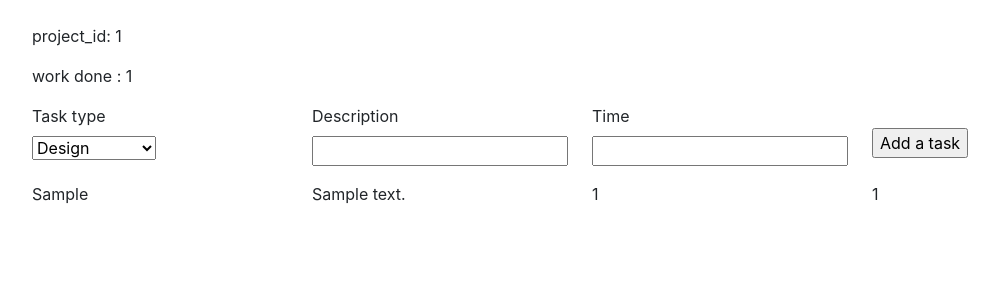
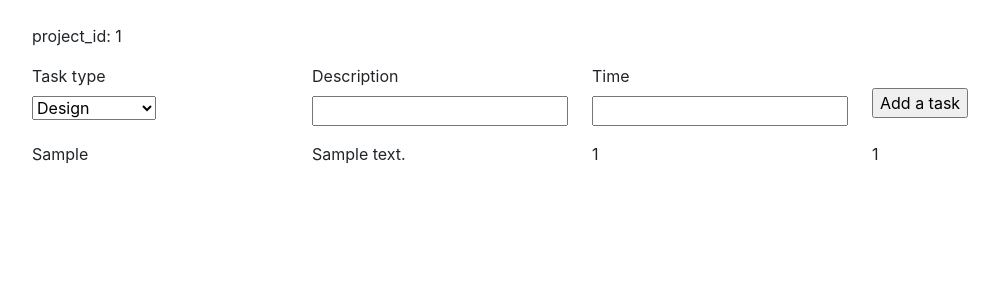
Before and after one commit to tjvalkonen/tyoaikaseuranta, a Flask app: page /tasks/1 in a window 1280 px wide. Shown: the part 56-356 px from the top of the page, without its empty margins (53-1052 px from the left). Run offline with Flask 2, Linux system fonts and the light colour scheme; a user stored in the database is signed in; tables that the repository leaves empty hold one stand-in row (values such as "Sample post"); some libraries are stand-ins or nearby versions.

Commit message:
Yhteenvetokyselyn muotoilua

```diff
--- a/application/templates/tasks/list.html
+++ b/application/templates/tasks/list.html
@@ -2,9 +2,6 @@
 
 {% block body %}
 <p>project_id: {{ project_id }}</p>
-  {% for w in workdone %}
-<p>work done : {{ w.time }}</p>
-  {% endfor %}
 
 <form method="POST" action="{{ url_for('tasks_create', project_id=project_id) }}">
 
```
